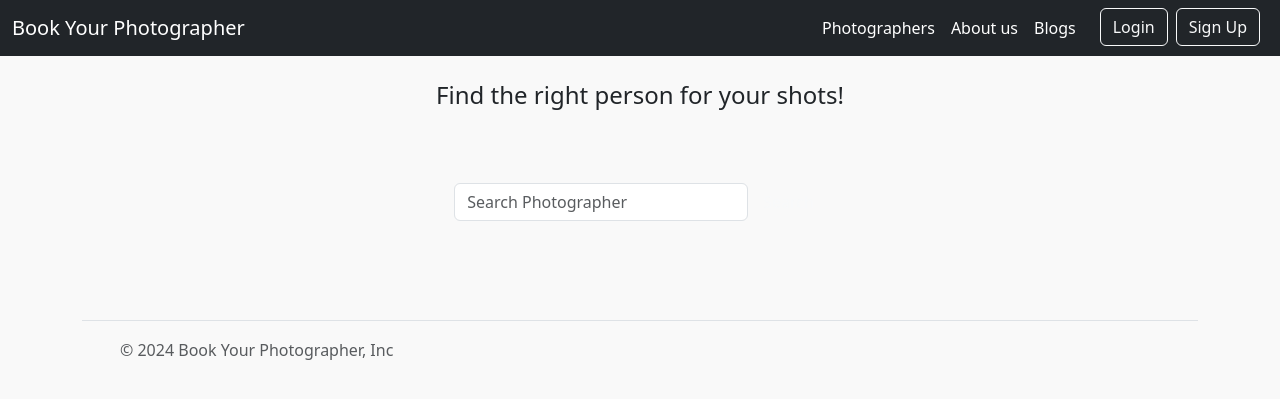
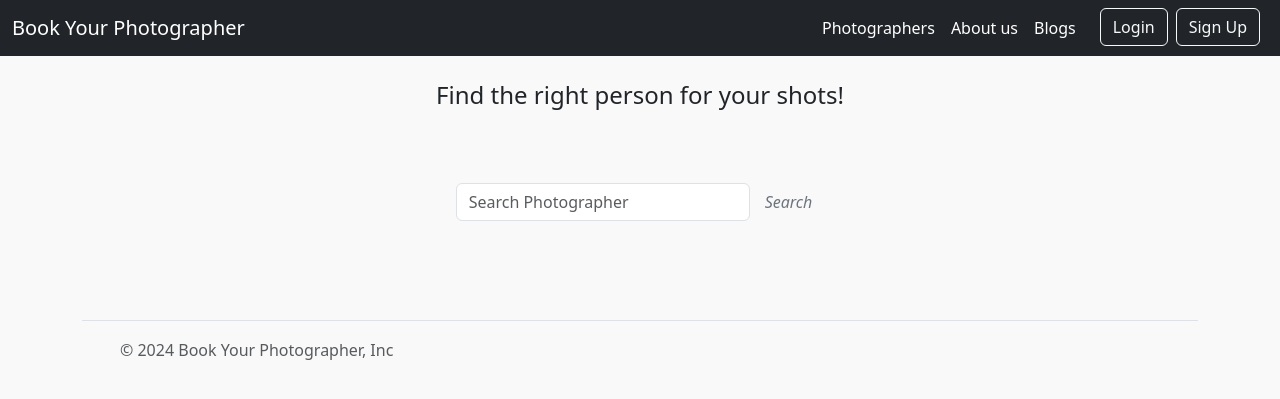
Before and after one commit to 21abhaya/byp, a Django app: page /photographers/ in a window 1280 px wide. Shown: the top 399 px of the page. Run offline with Django 5.2, Linux system fonts and the light colour scheme; data that the repository does not hold is empty.

Commit message:
fix: search button is now visible

```diff
--- a/photographer/templates/photographer/photographer_list.html
+++ b/photographer/templates/photographer/photographer_list.html
@@ -19,7 +19,7 @@
     </div>
     <div class="d-flex justify-content-center" style="margin: 15px; padding:25px;">
         <input type="text" class="form-control w-25" placeholder="Search Photographer" length="255">
-        <button class="btn btn-outline-light" type="submit" style="margin-left: 3px; border: none;">Search</button>
+        <button class="btn btn-outline-secondary" type="submit" style="margin-left: 3px; border: none;"><i class="bi bi-search">Search</i> </button>
     </div>
 </div>
 
```
